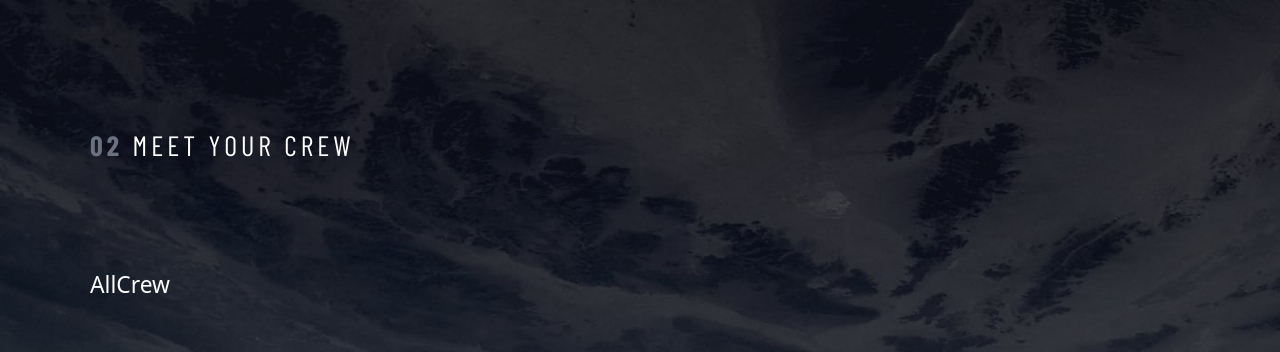
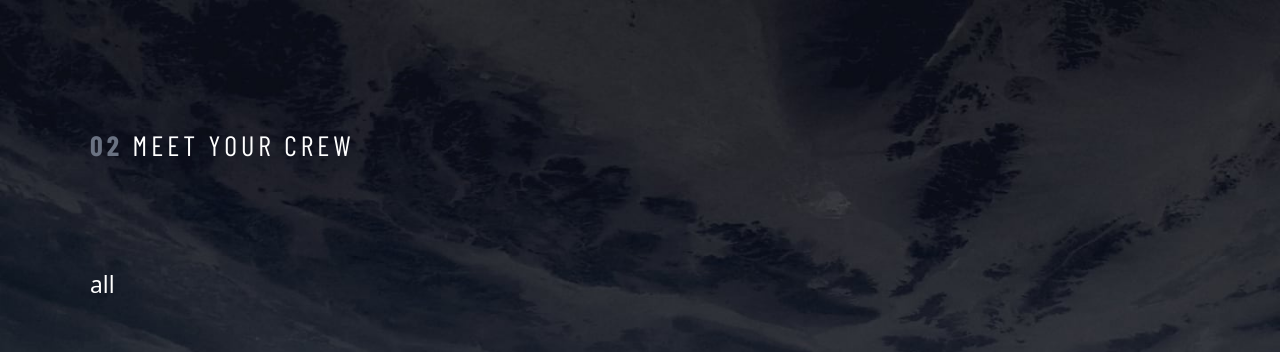
Before and after one commit to ayezabashir/space-tourism-website, a React (Vite) app: page /crew in a window 1280 px wide. Shown: the top 352 px of the page. Built offline with nearby package versions, Linux system fonts and the light colour scheme; a web font is replaced by a local one.

Commit message:
hero component styles

```diff
--- a/src/components/AllCrew.jsx
+++ b/src/components/AllCrew.jsx
@@ -1,6 +1,8 @@
 const AllCrew = () => {
   return (
-    <div>AllCrew</div>
+    <section>
+        all
+    </section>
   )
 }
 
--- a/src/components/HeroComponent.jsx
+++ b/src/components/HeroComponent.jsx
@@ -1,7 +1,7 @@
 const HeroComponent = ({ numb,heading,children }) => {
     return (
     <main className='container'>
-        <div className="max-w-1100 mx-auto my-100">
+        <div className="section">
             <h1 className='text-white mb-100'><span className='text-gray-500 font-bold'>{numb}</span>{heading}</h1>
             {
                 children
--- a/src/index.css
+++ b/src/index.css
@@ -42,10 +42,16 @@
   h2{
     @apply font-bellefair uppercase text-white
   }
+  section{
+    @apply transform-content delay-1000 ease-in-out
+  }
 }
 
 @layer components{
   .container{
     @apply max-w-1200 mx-auto min-h-screen p-24
   }
+  .section{
+    @apply max-w-1100 mx-auto my-100
+  }
 }
```
